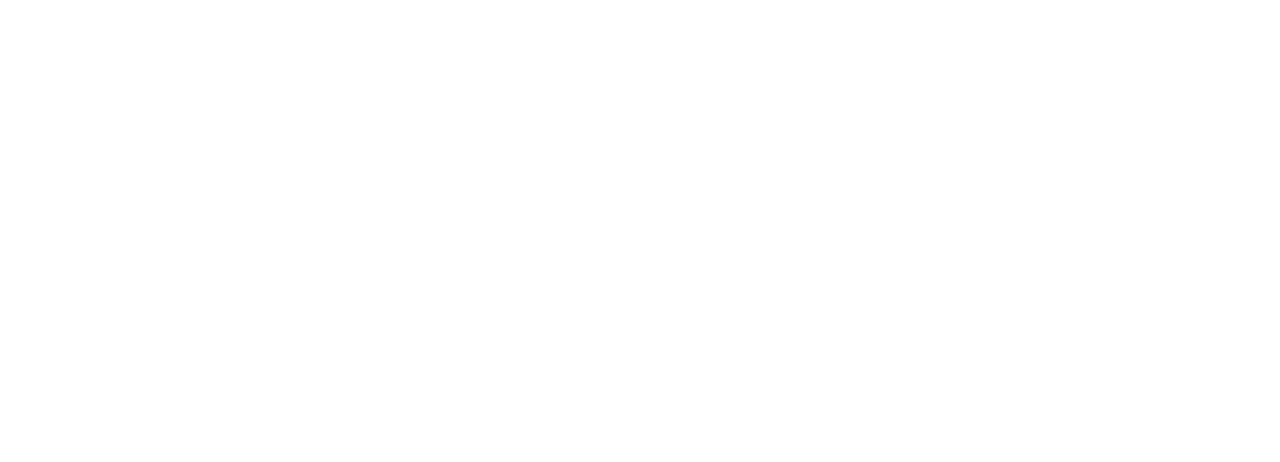
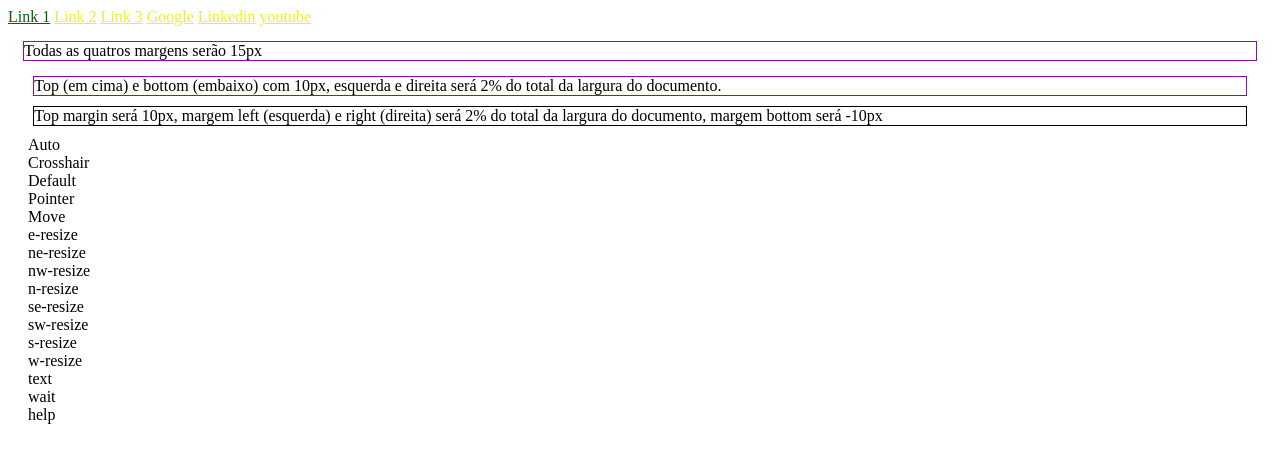
Before and after one commit to DevInit1995/HTML-CSS-BOOTSTRAP, a plain HTML site: page Menu/cursores_e_outlines.html in a window 1280 px wide. Drawn offline with Linux system fonts and the light colour scheme.

Commit message:
Cursores e Outlines

```diff
--- a/CatalagoFilmes/SessaoTerrorSinopse/style.css
+++ b/CatalagoFilmes/SessaoTerrorSinopse/style.css
@@ -62,12 +62,17 @@ form div {
 
 .texto {
   font-family: Arial, Helvetica, sans-serif;
-  font-size: 16px;
   text-align: justify;
   letter-spacing: 2px;
   line-height: 20px;
   padding: 70px 70px 20px;
   text-indent: 0px;
+}
+
+p {
+  text-indent: 40px;
+  text-align: justify;
+  font-size: 15px;
 }
 
 nav {
@@ -112,11 +117,6 @@ ul li a {
 ul li a:hover {
   color: #f11010;
   /*muda a cor a depender da posição do mouse*/
-}
-
-p {
-  text-indent: 40px;
-  text-align: justify;
 }
 
 /*sinopse*/
--- a/Menu/cursores_e_outlines.html
+++ b/Menu/cursores_e_outlines.html
@@ -0,0 +1,76 @@
+<!DOCTYPE html>
+<html lang="en">
+
+<head>
+    <meta charset="UTF-8">
+    <meta name="viewport" content="width=device-width, initial-scale=1.0">
+    <meta name="author" content="Jhon Santos">
+    <meta name="description" content="Cursores e Outilines">
+    <title>Cursores e Outilines</title>
+</head>
+
+<style type="text/css">
+    a:link {
+        color: #eef121
+    }
+
+    a:visited {
+        color: #006600
+    }
+
+    a:hover {
+        color: #ff008c
+    }
+
+    a:active {
+        color: #0a0801
+    }
+</style>
+
+<body>
+    <!--Aula - 29 | CSS - Cursores e Outlines-->
+    <a href="">Link 1</a>
+    <a href="#">Link 2</a>
+    <a href="#">Link 3</a>
+    <a href="https://www.google.com">Google</a>
+    <a href="https://www.linkedin.com">Linkedin</a>
+    <a href="https://www.youtube.com">youtube</a>
+
+    <p style="margin: 15px; border: 1px solid rgb(142, 7, 184);">
+        Todas as quatros margens serão 15px
+    </p>
+
+    <p style="margin: 10px 2%; border: 1px solid rgb(142, 7, 184);">
+        Top (em cima) e bottom (embaixo) com 10px,
+        esquerda e direita será 2% do total da largura do documento.
+    </p>
+
+    <p style="margin: 10px 2% -10px; border:1px solid black; cursor: pointer;">
+        Top margin será 10px, margem left (esquerda) e right (direita)
+        será 2% do total da largura do documento, margem bottom será -10px
+    </p>
+
+    <div style="margin: 20px;">
+        <div style="cursor: auto;">Auto</div>
+        <div style="cursor:crosshair">Crosshair</div>
+        <div style="cursor:default">Default</div>
+
+        <div style="cursor:pointer">Pointer</div>
+        <div style="cursor:move">Move</div>
+        <div style="cursor:e-resize">e-resize</div>
+        <div style="cursor:ne-resize">ne-resize</div>
+        <div style="cursor:nw-resize">nw-resize</div>
+
+        <div style="cursor:n-resize">n-resize</div>
+        <div style="cursor:se-resize">se-resize</div>
+        <div style="cursor:sw-resize">sw-resize</div>
+        <div style="cursor:s-resize">s-resize</div>
+        <div style="cursor:w-resize">w-resize</div>
+
+        <div style="cursor:text">text</div>
+        <div style="cursor:wait">wait</div>
+        <div style="cursor:help">help</div>
+    </div>
+</body>
+
+</html>
```
